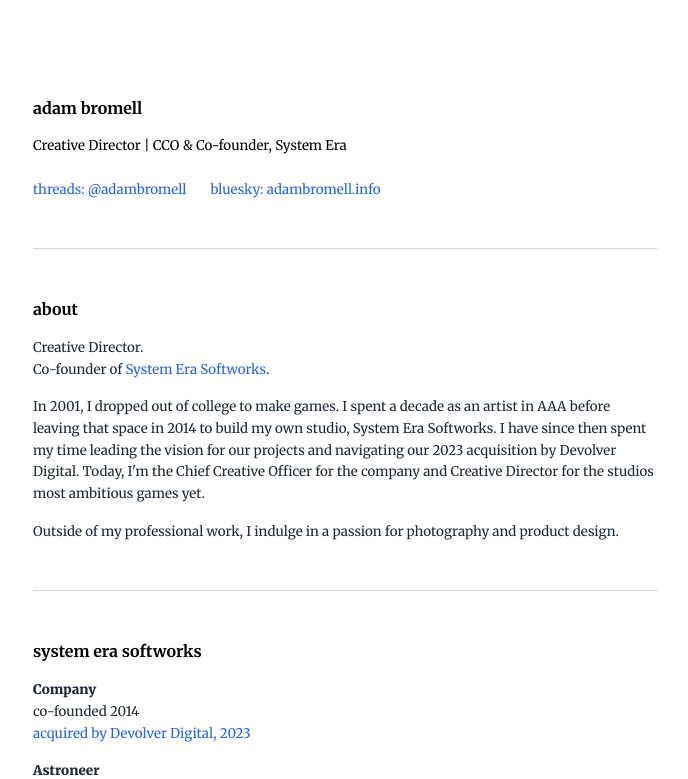
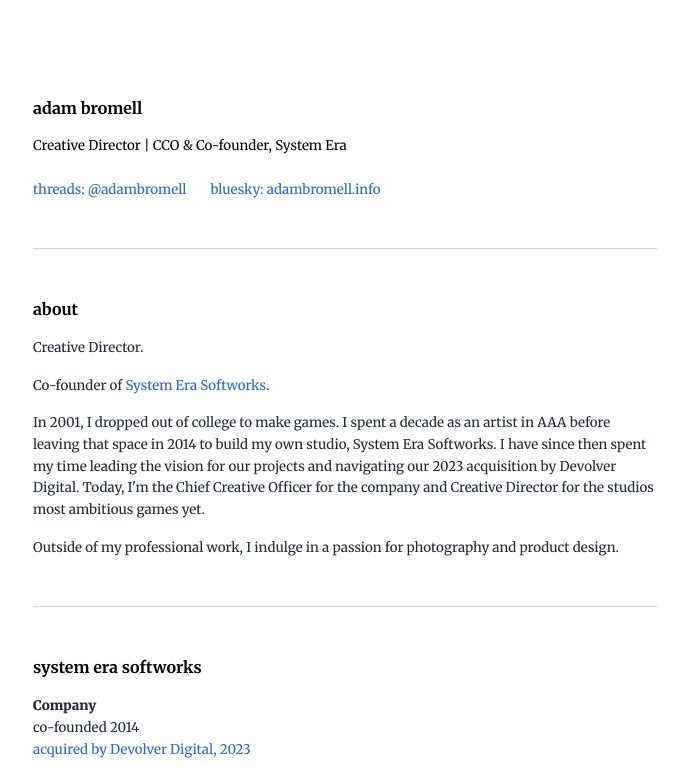
Before and after one commit to XYZCHiiLD/adambromell-site, a Next.js app: page / in a window 1280 px wide. Shown: the top 779 px of the page, without its empty margins (295-983 px from the left). Built offline with nearby package versions, Linux system fonts and the light colour scheme.

Commit message:
Add files via upload

```diff
--- a/src/app/page.js
+++ b/src/app/page.js
@@ -35,10 +35,8 @@ export default function Home() {
         <section className="mb-12">
           <h2 className="font-bold mb-4">about</h2>
           <div className="space-y-4 text-gray-800 leading-relaxed">
-            <p>
-              Creative Director.<br />
-              Co-founder of <a href="https://www.systemera.net" target="_blank" rel="noopener noreferrer" className="text-blue-600 hover:underline">System Era Softworks</a>.
-            </p>
+            <p>Creative Director.</p>
+            <p>Co-founder of <a href="https://www.systemera.net" target="_blank" rel="noopener noreferrer" className="text-blue-600 hover:underline">System Era Softworks</a>.</p>
             <p>
               In 2001, I dropped out of college to make games. I spent a decade as an artist in AAA before leaving that space in 2014 to build my own studio, System Era Softworks. I have since then spent my time leading the vision for our projects and navigating our 2023 acquisition by Devolver Digital. Today, I'm the Chief Creative Officer for the company and Creative Director for the studios most ambitious games yet.
             </p>
```
